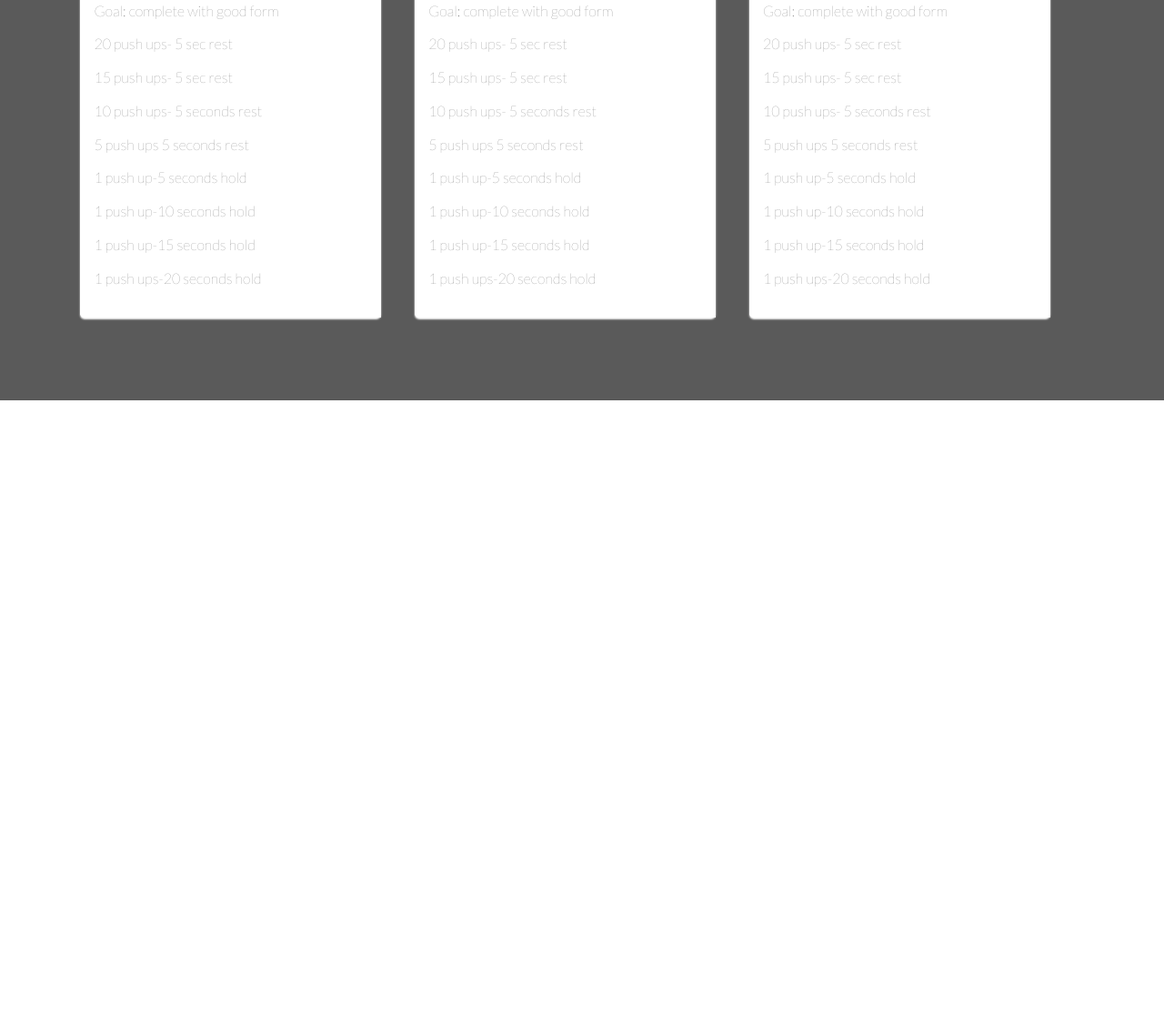
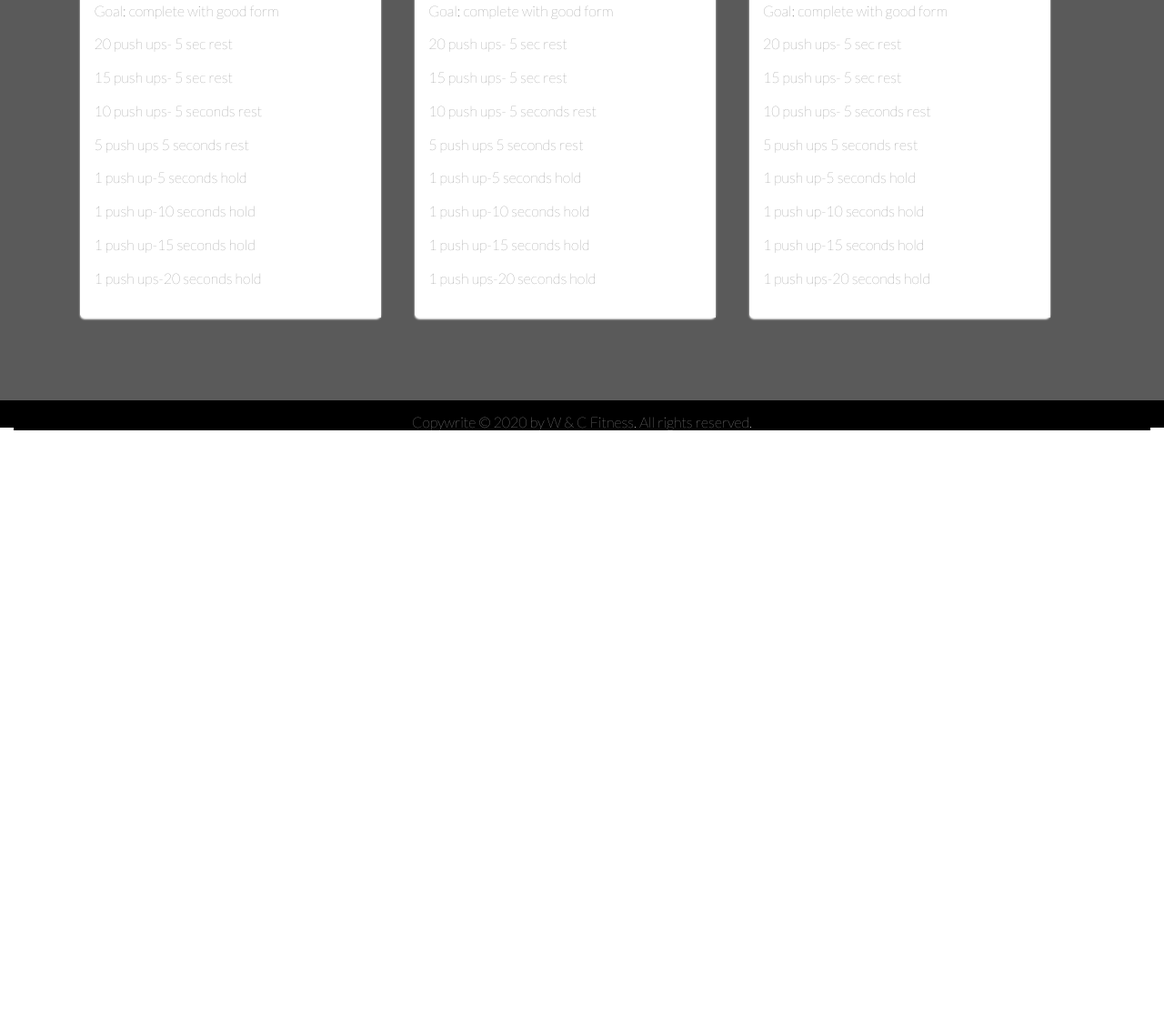
Before and after one commit to ryank2022/ryank2022.github.io, a plain HTML site: page workouts.html in a window 1280 px wide. Shown: the part 2480-3600 px from the top of the page at 91% size. After the commit the page ends 2953 px from the top, so only its background shows below. Drawn offline with Linux system fonts and the light colour scheme.

Commit message:
Add files via upload

```diff
--- a/resources/css/style.css
+++ b/resources/css/style.css
@@ -465,13 +465,12 @@ footer {
 */
 .copywrite {
     background-color: black;
-    margin-top: 72%;
     text-align: center;
      font-size: 80%;
 }
-.margin-copy {
-    margin-top: 0%;
+.section-copyright {
+  background-color: black;
+  height: 2px;
+  padding: 15px;
+
 }
-.workout-margin {
-    margin-top: 148%;
-}
```
